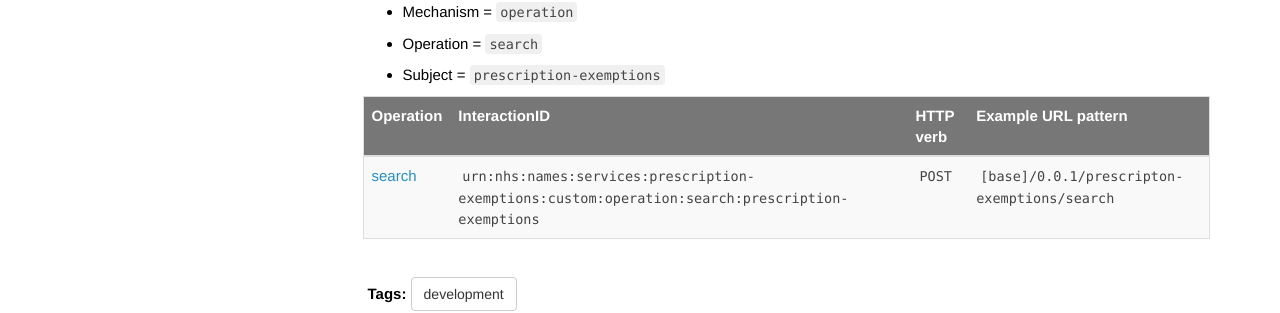
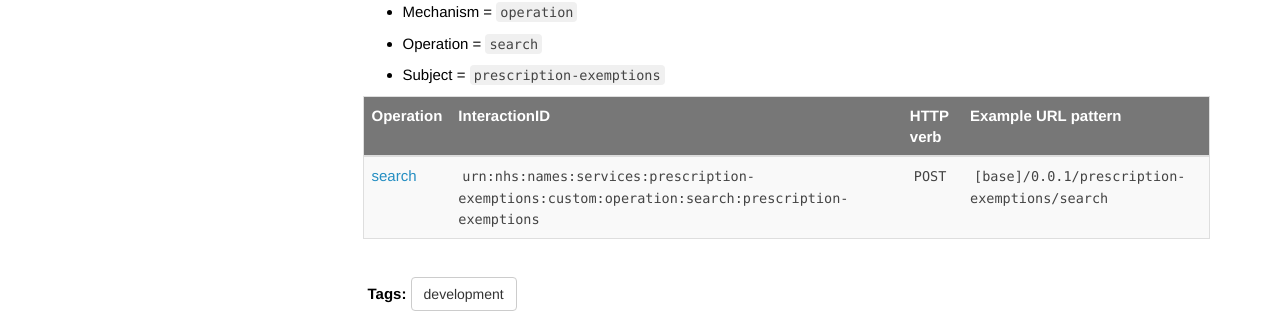
Before and after one commit to NHSEPS/prescription-exemptions, a Jekyll site: the page built from pages/development/interactions.md, in a window 1280 px wide and 1257 px high. Shown: the part 613-926 px from the top of the window. Built offline with Jekyll 4.4.1, drawn with Linux system fonts in a browser that asks for light colours; nearby versions of some CDN libraries; comment, search, counter and statistics services are not loaded.

Commit message:
correcting spelling

```diff
--- a/pages/development/interactions.md
+++ b/pages/development/interactions.md
@@ -20,4 +20,4 @@ All InteractionIDs are expected to follow the following format `urn:nhs:names:se
 
 | Operation	| InteractionID	| HTTP verb	| Example URL pattern |
 |-----------|---------------|-----------|---------------------|
-| [search](api_operations_reference.html#operation/searchUsingPOST)    | `urn:nhs:names:services:prescription-exemptions:custom:operation:search:prescription-exemptions` | `POST` | `[base]/0.0.1/prescripton-exemptions/search` |
+| [search](api_operations_reference.html#operation/searchUsingPOST)    | `urn:nhs:names:services:prescription-exemptions:custom:operation:search:prescription-exemptions` | `POST` | `[base]/0.0.1/prescription-exemptions/search` |
```
